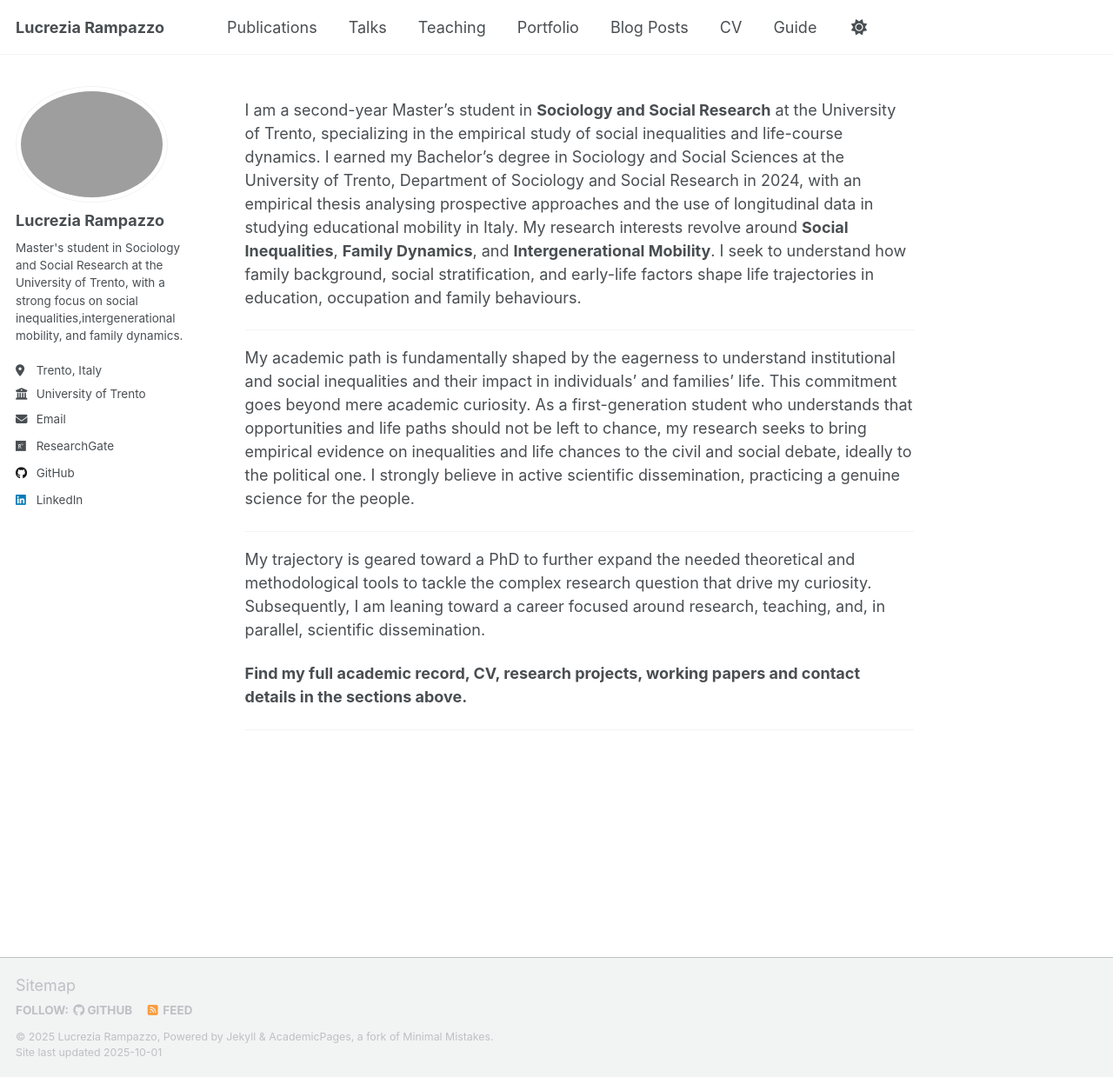
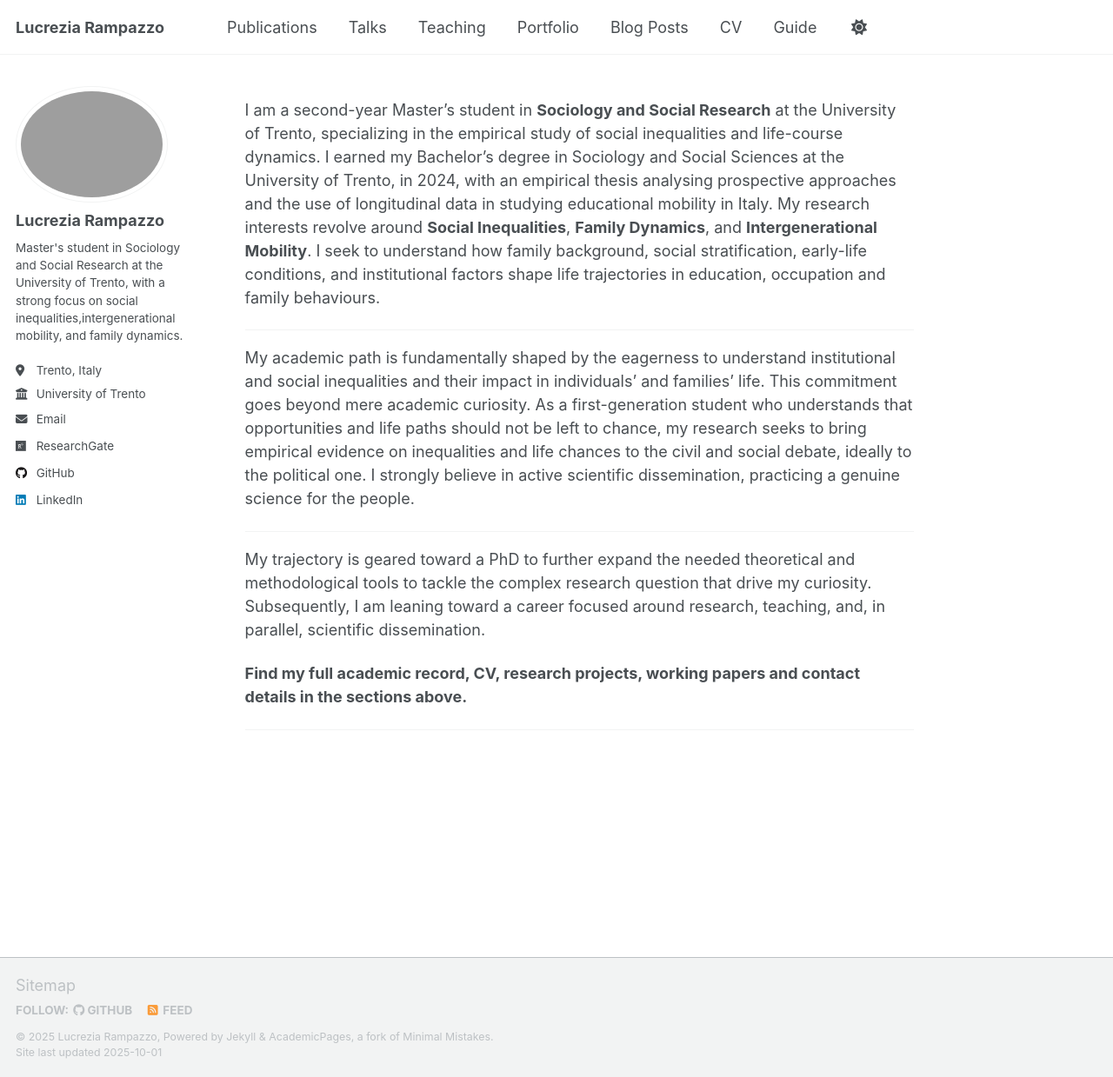
Before and after one commit to LucreziaRampazzo/lucreziarampazzo.github.io, a Jekyll site: the page built from _pages/about.md, in a window 1280 px wide and 1239 px high. Shown: the whole window at 87% size. Built offline with Jekyll 4.4.1, drawn with Linux system fonts in a browser that asks for light colours; a script that is not in the unit is left out.

Commit message:
Update about.md

```diff
--- a/_pages/about.md
+++ b/_pages/about.md
@@ -6,8 +6,8 @@ redirect_from:
   - /about/
   - /about.html
 ---
-I am a second-year Master’s student in **Sociology and Social Research** at the University of Trento, specializing in the empirical study of social inequalities and life-course dynamics. I earned my Bachelor's degree in Sociology and Social Sciences at the University of Trento, Department of Sociology and Social Research in 2024, with an empirical thesis analysing prospective approaches and the use of longitudinal data in studying educational mobility in Italy.
-My research interests revolve around **Social Inequalities**, **Family Dynamics**, and **Intergenerational Mobility**. I seek to understand how family background, social stratification, and early-life factors shape life trajectories in education, occupation and family behaviours.
+I am a second-year Master’s student in **Sociology and Social Research** at the University of Trento, specializing in the empirical study of social inequalities and life-course dynamics. I earned my Bachelor's degree in Sociology and Social Sciences at the University of Trento, in 2024, with an empirical thesis analysing prospective approaches and the use of longitudinal data in studying educational mobility in Italy.
+My research interests revolve around **Social Inequalities**, **Family Dynamics**, and **Intergenerational Mobility**. I seek to understand how family background, social stratification, early-life conditions, and institutional factors shape life trajectories in education, occupation and family behaviours.
 
 ---
 My academic path is fundamentally shaped by the eagerness to understand institutional and social inequalities and their impact in individuals' and families' life. This commitment goes beyond mere academic curiosity. As a first-generation student who understands that opportunities and life paths should not be left to chance, my research seeks to bring empirical evidence on inequalities and life chances to the civil and social debate, ideally to the political one.
```
